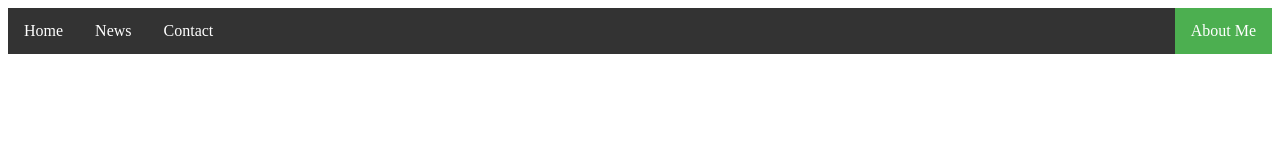
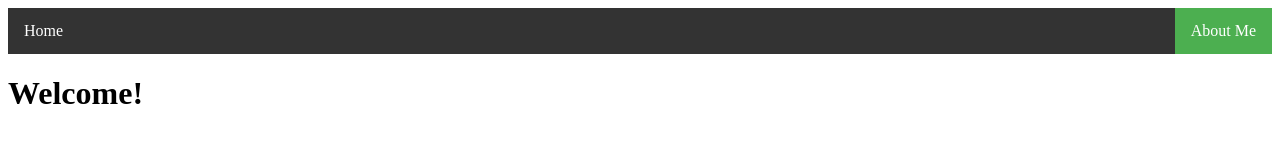
Before and after one commit to AndreSean/Andre3000.github.io, a plain HTML site: page index.html in a window 1280 px wide. Drawn offline with Linux system fonts and the light colour scheme.

Commit message:
Update index.html

```diff
--- a/index.html
+++ b/index.html
@@ -35,10 +35,20 @@ li a:hover:not(.active) {
 
 <ul>
   <li><a href="#home">Home</a></li>
-  <li><a href="#news">News</a></li>
-  <li><a href="#contact">Contact</a></li>
+
   <li style="float:right"><a class="active" href="#about">About Me</a></li>
 </ul>
 
+
+<!DOCTYPE html>
+<html>
+<head>
+<title>Page Title</title>
+</head>
+<body>
+
+<h1>Welcome!</h1>
+
+
 </body>
 </html>
```
